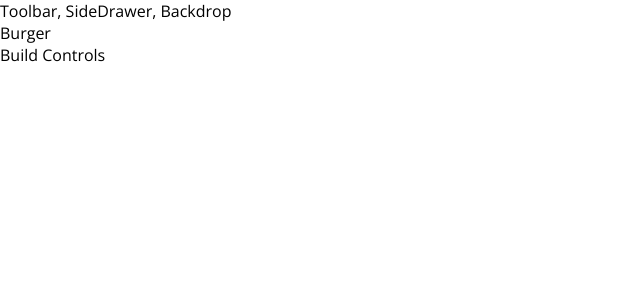
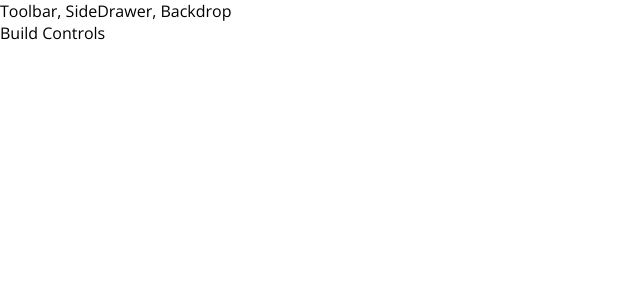
Before and after one commit to Gitter14/react-burger-app, a React app: page / in a window 1280 px wide. Shown: the top 300 px of the page, without its empty margins (0-640 px from the left). Built offline with nearby package versions, Linux system fonts and the light colour scheme.

Commit message:
Added a new object ingredients in 'state'\ of BurgerBuilder.js container. Now burgerBuilder sends the object that is recognised by Burger.js and displayed.

```diff
--- a/src/Containers/BurgerBuilder/BurgerBuilder.js
+++ b/src/Containers/BurgerBuilder/BurgerBuilder.js
@@ -1,11 +1,27 @@
 import React, { Component } from 'react';
 import Aux from '../../hoc/auxilery.js'
+import Burger from "../../Components/Burger/Burger";
 
 class BurgerBuilder extends Component {
+
+    // constructor(props) {
+    //     super(props);
+    //     this.state = {...};
+    // }
+
+    state = {
+        ingredients: {
+            salad: 1,
+            bacon: 1,
+            cheese: 2,
+            meat: 2
+        }
+    }
+
     render () {
         return (
             <Aux>
-                <div>Burger</div>
+                <Burger ingredients={this.state.ingredients}/>
                 <div>Build Controls</div>
             </Aux>
         );
```
